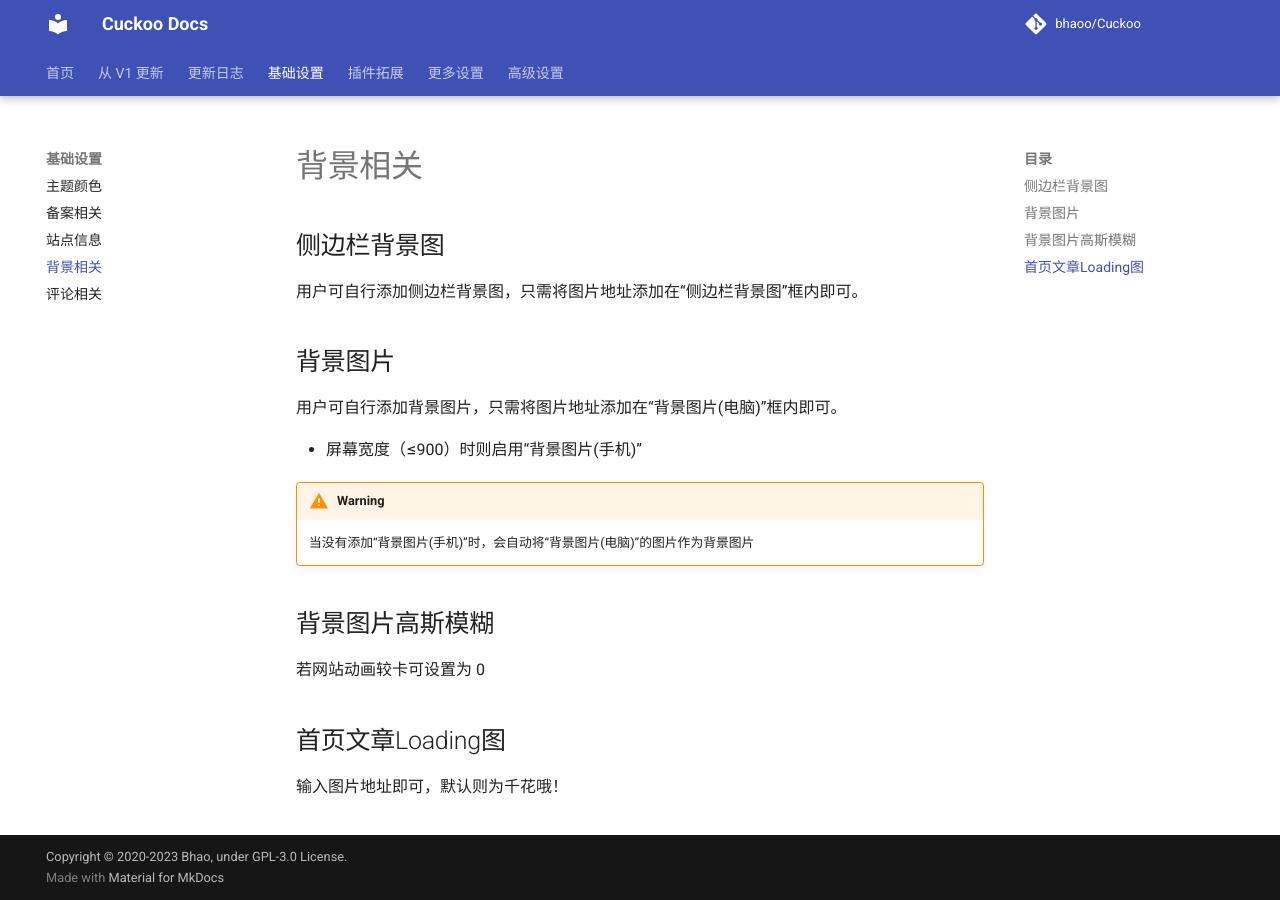
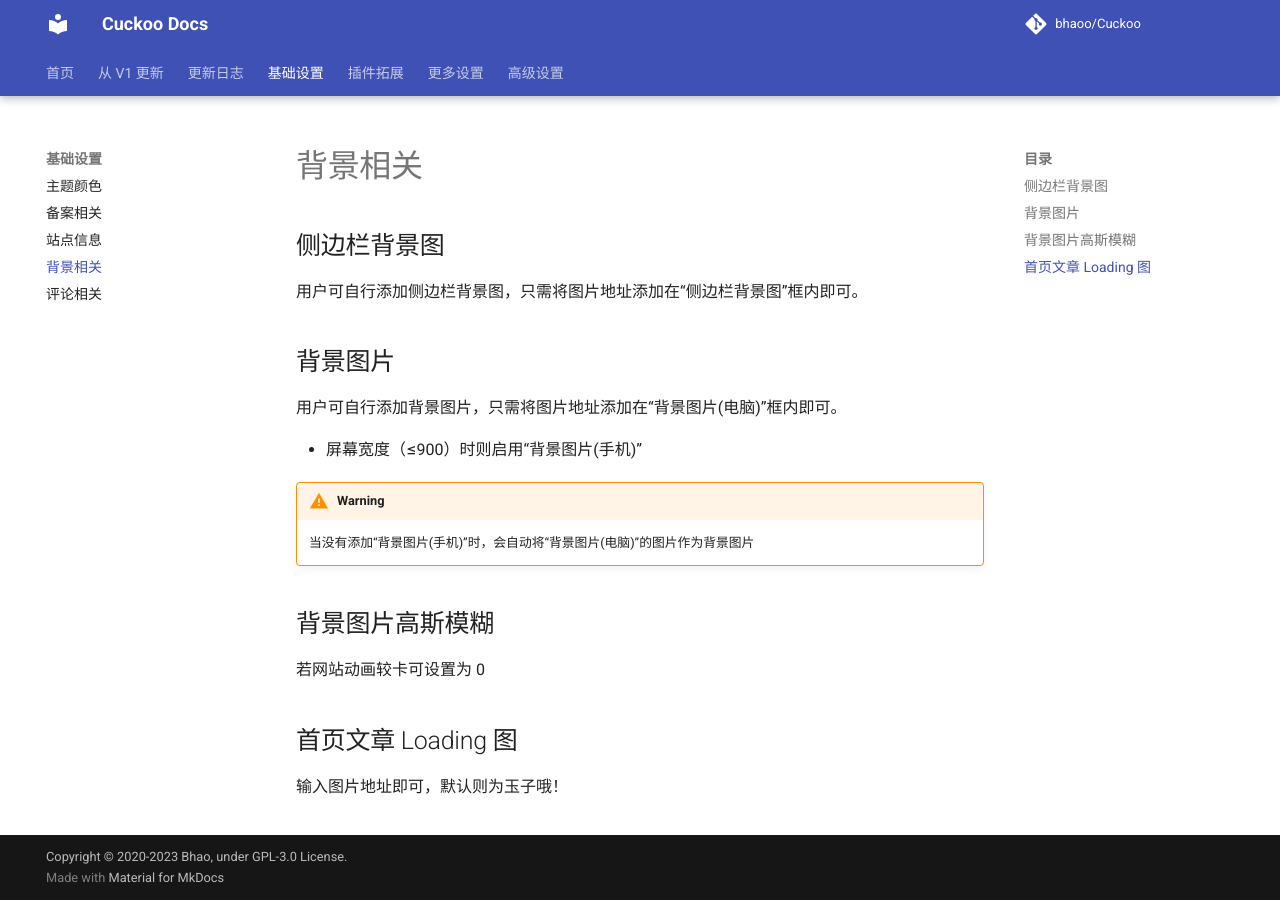
Before and after one commit to bhaoo/Cuckoo-Docs, an MkDocs documentation site: the page built from docs/基础设置/背景相关.md, in a window 1280 px wide. Built offline with MkDocs 1.6.1 and Material for MkDocs 9.7.7, drawn with Linux system fonts in a browser that asks for light colours; comment, search, counter and statistics services are not loaded.

Commit message:
📝 更新文档

```diff
--- a/docs/基础设置/背景相关.md
+++ b/docs/基础设置/背景相关.md
@@ -16,6 +16,6 @@
 
 若网站动画较卡可设置为 0
 
-## 首页文章Loading图
+## 首页文章 Loading 图
 
-输入图片地址即可，默认则为千花哦！
+输入图片地址即可，默认则为玉子哦！
```
